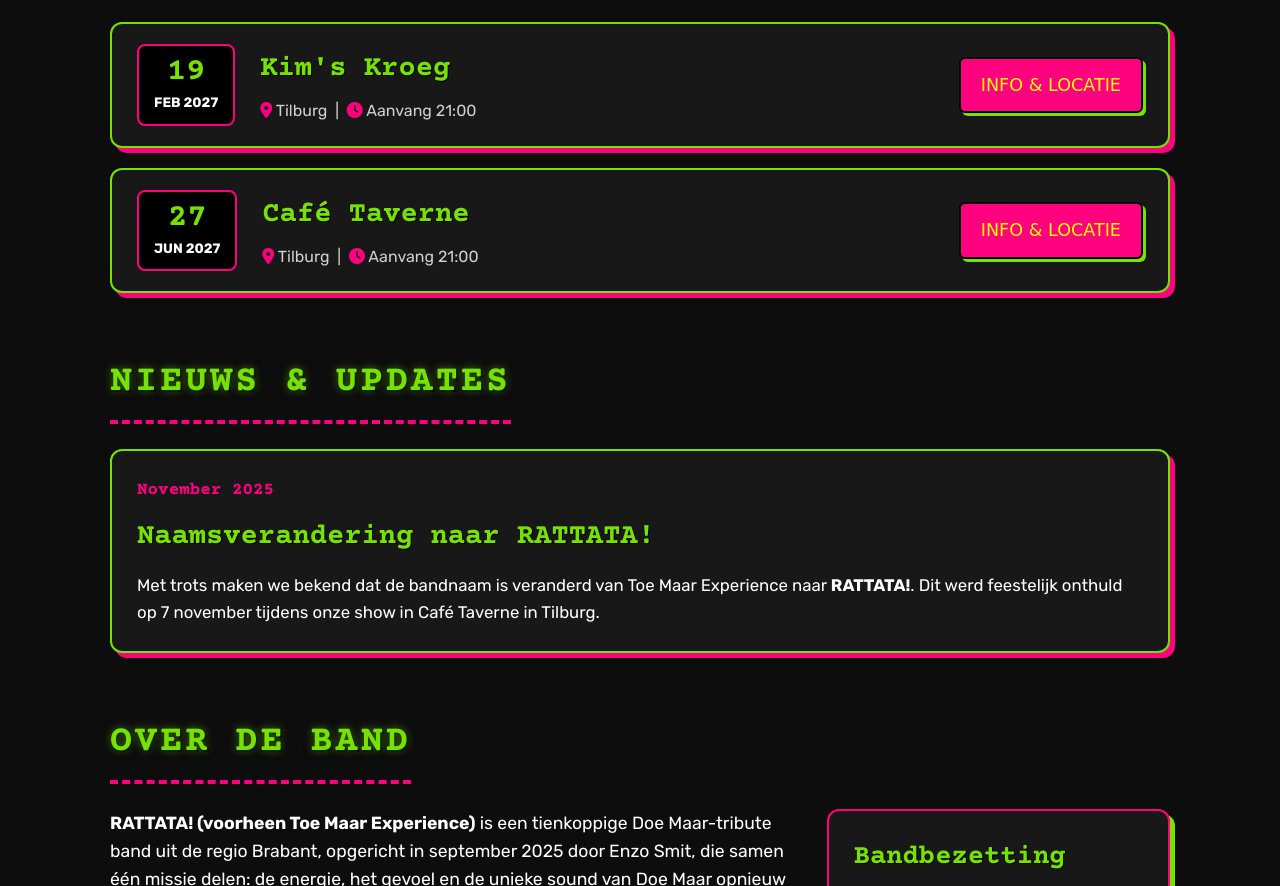
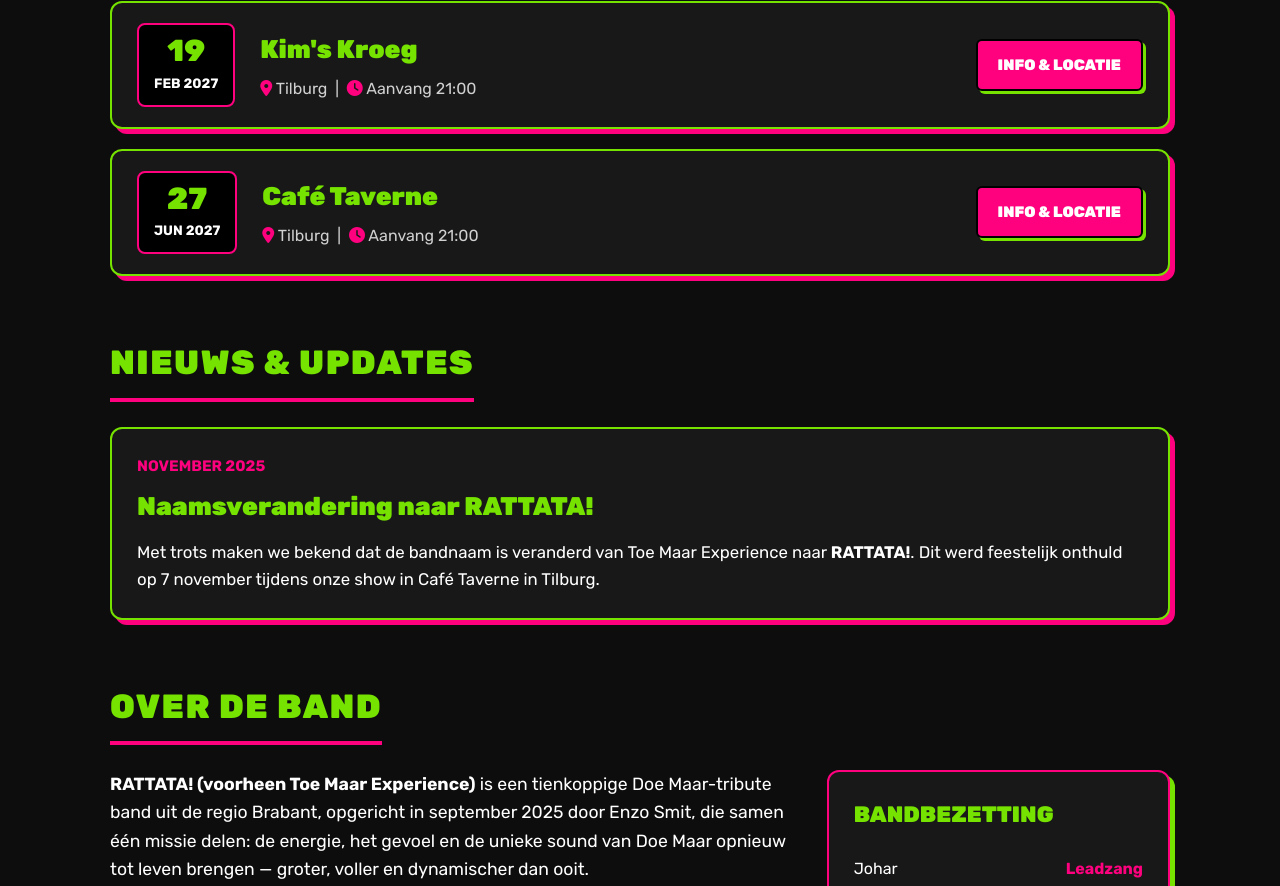
Before and after one commit to Direct2Stage/RATTATA, a plain HTML site: page index.html in a window 1280 px wide. Shown: the part 1628-2514 px from the top of the page. Drawn offline with nearby package versions, Linux system fonts and the light colour scheme; a web font is replaced by a local one.

Commit message:
Add files via upload

```diff
--- a/index.html
+++ b/index.html
@@ -6,10 +6,10 @@
     <title>RATTATA! Doe Maar Experience</title>
     <!-- Font Awesome voor Social Media Icons -->
     <link rel="stylesheet" href="https://cdnjs.cloudflare.com/ajax/libs/font-awesome/6.4.0/css/all.min.css">
-    <!-- Google Fonts: 'Courier Prime' & 'Special Elite' (Typemachine) + 'Rubik Shattered' (Menu) + 'Rubik' -->
+    <!-- Google Fonts: Strakke en goed leesbare basis-lettertypes -->
     <link rel="preconnect" href="https://fonts.googleapis.com">
     <link rel="preconnect" href="https://fonts.gstatic.com" crossorigin>
-    <link href="https://fonts.googleapis.com/css2?family=Courier+Prime:wght@700&family=Special+Elite&family=Rubik+Shattered&family=Rubik:wght@400;700;900&display=swap" rel="stylesheet">
+    <link href="https://fonts.googleapis.com/css2?family=Rubik:wght@400;600;700;900&display=swap" rel="stylesheet">
 
     <style>
         :root {
@@ -21,8 +21,7 @@
             --accent-green: #76e200;
             --accent-yellow: #ffff00;
             --border-color: #ff007f;
-            --font-shatter: 'Shatter', 'Rubik Shattered', cursive;
-            --font-typewriter: 'Courier Prime', 'Special Elite', monospace;
+            --font-base: 'Rubik', Arial, Helvetica, sans-serif;
         }
 
         * {
@@ -34,7 +33,7 @@
         body {
             background-color: var(--bg-black);
             color: var(--text-white);
-            font-family: 'Rubik', sans-serif;
+            font-family: var(--font-base);
             line-height: 1.6;
             overflow-x: hidden;
         }
@@ -100,34 +99,31 @@
 
         .nav-links a {
             text-decoration: none;
-            font-family: var(--font-shatter);
-            font-size: 1.2rem;
+            font-family: var(--font-base);
+            font-weight: 900;
+            font-size: 1rem;
             text-transform: uppercase;
-            letter-spacing: 1.5px;
+            letter-spacing: 1px;
             transition: all 0.2s ease;
         }
 
         /* Afwisselende Neon Kleuren in het Menu */
         .nav-links li:nth-child(odd) a {
             color: var(--accent-pink);
-            text-shadow: 0 0 8px rgba(255, 0, 127, 0.4);
         }
 
         .nav-links li:nth-child(even) a {
             color: var(--accent-green);
-            text-shadow: 0 0 8px rgba(118, 226, 0, 0.4);
         }
 
         .nav-links li:nth-child(odd) a:hover {
             color: var(--accent-green);
-            text-shadow: 0 0 12px var(--accent-green);
-            transform: scale(1.1);
+            transform: scale(1.05);
         }
 
         .nav-links li:nth-child(even) a:hover {
             color: var(--accent-pink);
-            text-shadow: 0 0 12px var(--accent-pink);
-            transform: scale(1.1);
+            transform: scale(1.05);
         }
 
         .mobile-menu-btn {
@@ -178,17 +174,16 @@
             margin-bottom: 60px;
         }
 
-        /* Koppen in Typemachine Lettertype en Neongroen */
+        /* Koppen in Strakke Basisstijl en Neongroen */
         .section-title {
-            font-family: var(--font-typewriter);
-            font-size: 2.3rem;
-            font-weight: 700;
+            font-family: var(--font-base);
+            font-size: 2.1rem;
+            font-weight: 900;
             color: var(--accent-green);
             text-transform: uppercase;
-            letter-spacing: 3px;
+            letter-spacing: 1.5px;
             margin-bottom: 25px;
-            text-shadow: 0 0 8px rgba(118, 226, 0, 0.5), 2px 2px 0px #000;
-            border-bottom: 4px dashed var(--accent-pink);
+            border-bottom: 4px solid var(--accent-pink);
             padding-bottom: 8px;
             display: inline-block;
         }
@@ -204,13 +199,13 @@
         }
 
         .socials-title {
-            font-family: var(--font-typewriter);
+            font-family: var(--font-base);
             color: var(--accent-green);
-            font-size: 2rem;
-            font-weight: 700;
+            font-size: 1.8rem;
+            font-weight: 900;
+            text-transform: uppercase;
             margin-bottom: 15px;
-            text-shadow: 0 0 8px rgba(118, 226, 0, 0.4);
-            letter-spacing: 2px;
+            letter-spacing: 1px;
         }
 
         .socials-grid {
@@ -235,7 +230,7 @@
         }
 
         .social-card:hover {
-            transform: scale(1.1) rotate(5deg);
+            transform: scale(1.1);
             background-color: var(--accent-pink);
             color: #fff;
             border-color: var(--accent-pink);
@@ -273,18 +268,20 @@
         }
 
         .news-date {
-            font-family: var(--font-typewriter);
-            font-size: 1.1rem;
+            font-family: var(--font-base);
+            font-weight: 700;
+            font-size: 0.95rem;
+            text-transform: uppercase;
             color: var(--accent-pink);
-            margin-bottom: 10px;
+            margin-bottom: 8px;
         }
 
         .news-card h3 {
-            font-family: var(--font-typewriter);
-            font-size: 1.8rem;
+            font-family: var(--font-base);
+            font-weight: 900;
+            font-size: 1.6rem;
             color: var(--accent-green);
             margin-bottom: 12px;
-            text-shadow: 1px 1px 0px #000;
         }
 
         .news-card p {
@@ -315,10 +312,11 @@
 
         .sidebar-card h3 {
             color: var(--accent-green);
-            font-family: var(--font-typewriter);
+            font-family: var(--font-base);
+            font-weight: 900;
+            text-transform: uppercase;
             margin-bottom: 15px;
-            font-size: 1.7rem;
-            text-shadow: 1px 1px 0px #000;
+            font-size: 1.4rem;
         }
 
         .band-list {
@@ -335,7 +333,7 @@
 
         .band-list .role {
             color: var(--accent-pink);
-            font-weight: bold;
+            font-weight: 700;
         }
 
         /* Agenda Section */
@@ -374,17 +372,18 @@
         }
 
         .agenda-date .day {
-            font-family: var(--font-typewriter);
-            font-size: 2rem;
+            font-family: var(--font-base);
+            font-weight: 900;
+            font-size: 1.9rem;
             color: var(--accent-green);
-            line-height: 1;
+            line-height: 1.1;
         }
 
         .agenda-date .month {
             font-size: 0.85rem;
             text-transform: uppercase;
             color: var(--text-white);
-            font-weight: bold;
+            font-weight: 700;
             margin-top: 4px;
         }
 
@@ -394,11 +393,11 @@
         }
 
         .agenda-details h3 {
-            font-family: var(--font-typewriter);
-            font-size: 1.8rem;
+            font-family: var(--font-base);
+            font-weight: 900;
+            font-size: 1.6rem;
             color: var(--accent-green);
             margin-bottom: 6px;
-            text-shadow: 1px 1px 0px #000;
         }
 
         .agenda-details p {
@@ -413,13 +412,14 @@
         .btn-ticket {
             display: inline-block;
             background-color: var(--accent-pink);
-            color: var(--accent-yellow);
+            color: #fff;
             border: 2px solid #000;
             padding: 12px 20px;
             border-radius: 6px;
             text-decoration: none;
-            font-family: var(--font-shatter);
-            font-size: 1.1rem;
+            font-family: var(--font-base);
+            font-weight: 900;
+            font-size: 0.95rem;
             text-transform: uppercase;
             transition: all 0.2s ease;
             box-shadow: 3px 3px 0px var(--accent-green);
@@ -443,8 +443,10 @@
         }
 
         .contact-box h2 {
-            font-family: var(--font-typewriter);
-            font-size: 2.3rem;
+            font-family: var(--font-base);
+            font-weight: 900;
+            text-transform: uppercase;
+            font-size: 2rem;
             color: var(--accent-green);
             margin-bottom: 15px;
             text-shadow: 2px 2px 0px #000;
@@ -452,7 +454,7 @@
 
         .contact-box p {
             font-size: 1.2rem;
-            font-weight: bold;
+            font-weight: 700;
             margin-bottom: 25px;
         }
 
@@ -470,9 +472,9 @@
             padding: 15px 30px;
             text-decoration: none;
             border-radius: 8px;
-            font-family: var(--font-typewriter);
-            font-size: 1.1rem;
-            font-weight: bold;
+            font-family: var(--font-base);
+            font-size: 1rem;
+            font-weight: 700;
             text-transform: uppercase;
             border: 2px solid var(--accent-green);
             transition: all 0.2s;
```
